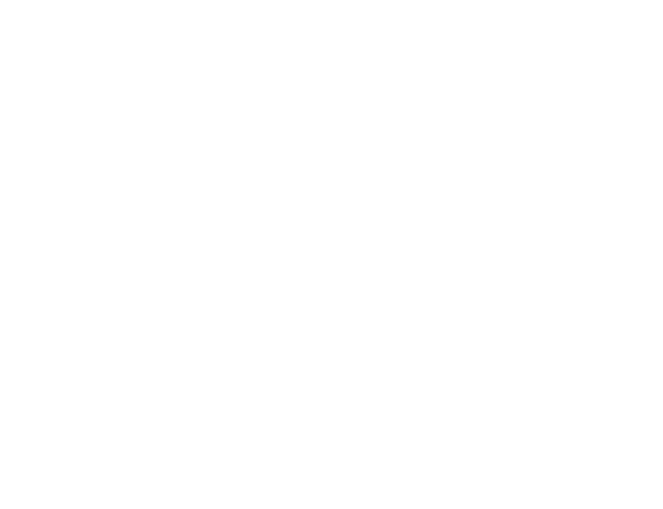
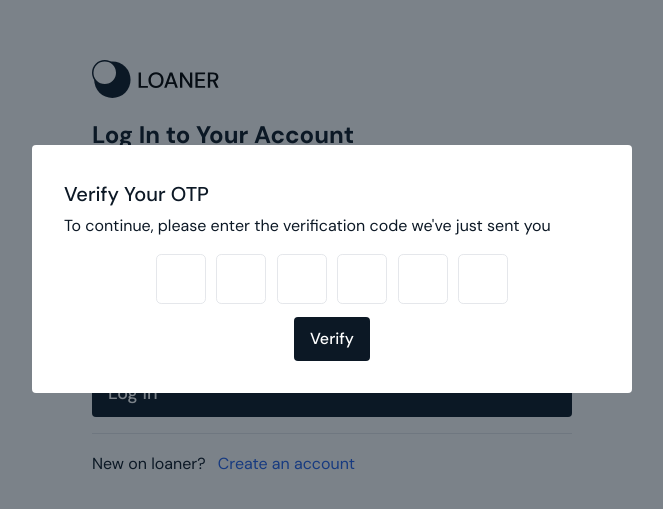
Before and after one commit to EricOgie/ope-fe, a Vue app: page /login/verify in a window 1280 px wide. Before the commit this address had no page. Shown: the part 131-640 px from the top of the page, without its empty margins (308-971 px from the left). Built offline with nearby package versions, Linux system fonts and the light colour scheme; what vue3-click-away would draw is missing.

Commit message:
added an otp verify page

```diff
--- a/src/assets/styles/main.scss
+++ b/src/assets/styles/main.scss
@@ -102,3 +102,14 @@
     max-width: 80%;
   }
 }
+.overlay {
+  position: fixed;
+  top: 0;
+  left: 0;
+  min-height: 100vh;
+  width: 100%;
+  display: flex;
+  justify-content: center;
+  background-color: rgba(12, 24, 37, 0.54);
+  align-items: center;
+}
--- a/src/components/reusables_/LoanFormModal.vue
+++ b/src/components/reusables_/LoanFormModal.vue
@@ -94,18 +94,7 @@
   },
 };
 </script>
-<style lang="scss" scoped>
-.overlay {
-  position: fixed;
-  top: 0;
-  left: 0;
-  min-height: 100vh;
-  width: 100%;
-  display: flex;
-  justify-content: center;
-  background-color: rgba(12, 24, 37, 0.54);
-  align-items: center;
-}
+<style lang="scss">
 .modal {
   max-width: 600px;
   width: 90%;
--- a/src/router/index.js
+++ b/src/router/index.js
@@ -1,5 +1,6 @@
 import { createRouter, createWebHistory } from "vue-router";
 import Nprogress from "nprogress";
+import Verify from "@/views/Verify.vue";
 import Home from "../views/Home.vue";
 import Login from "../views/SignIn.vue";
 import CreateAccount from "@/views/CreateAccount.vue";
@@ -12,11 +13,6 @@
     path: "/",
     name: "Home",
     component: Home,
-  },
-  {
-    path: "/login",
-    name: "Login",
-    component: Login,
   },
   {
     path: "/dashboard",
@@ -36,10 +32,23 @@
     ],
   },
   {
+    path: "/login",
+    name: "Login",
+    component: Login,
+    children: [
+      {
+        path: "verify",
+        name: "Verify",
+        component: Verify,
+      },
+    ],
+  },
+  {
     path: "/createaccount",
     name: "CreateAccount",
     component: CreateAccount,
   },
+
   {
     path: "/about",
     name: "About",
--- a/src/views/SignIn.vue
+++ b/src/views/SignIn.vue
@@ -107,7 +107,9 @@
       </div>
     </div>
 
-    <div></div>
+    <div>
+      <router-view></router-view>
+    </div>
   </div>
 </template>
 <script>
@@ -135,14 +137,13 @@
       // eslint-disable-next-line no-underscore-dangle
       //  const _this = this;
       const result = await this.v$.$validate();
-      console.log(this.v$);
-      console.log(result);
+
       if (!result) {
         // notify user form is invalid
         return;
       }
       this.login(this.user);
-      axios.post("https://opebe.herokuapp.com/login", this.user).then((res) => console.log(res));
+      axios.post("https://opebe.herokuapp.com/login", this.user);
     },
   },
   validations() {
--- a/src/views/Verify.vue
+++ b/src/views/Verify.vue
@@ -1,8 +1,76 @@
 <template>
-  <div></div>
+  <div>
+    <div class="overlay">
+      <div class="bg-white modal rounded">
+        <div>
+          <p class="font-medium text-xl">Verify Your OTP</p>
+          <p>To continue, please enter the verification code we've just sent you</p>
+        </div>
+
+        <div>
+          <form class="flex flex-col justify-center items-center">
+            <div class="flex items-center justify-center my-2">
+              <input type="number" v-model="first" id="first" maxlength="1" class="border" />
+              <input type="number" v-model="second" id="second" maxlength="1" class="border" />
+              <input type="number" v-model="third" id="third" maxlength="1" class="border" />
+              <input type="number" v-model="fourth" id="fourth" maxlength="1" class="border" />
+              <input type="number" v-model="fifth" id="fifth" maxlength="1" class="border" />
+              <input type="number" v-model="sixth" id="sixth" maxlength="1" class="border" />
+            </div>
+            <button class="bg-black rounded px-4 py-2 text-white font-medium">Verify</button>
+          </form>
+        </div>
+      </div>
+    </div>
+  </div>
 </template>
 <script>
+import { reactive, toRefs } from "vue";
+
 export default {
   name: "Verify",
+  setup() {
+    const values = reactive({
+      first: "",
+      second: "",
+      third: "",
+      fourth: "",
+      fifth: "",
+      sixth: "",
+    });
+    const { first, second, third, fourth, fifth, sixth } = toRefs(values);
+    const next = (e, to) => {
+      if (e.target.value !== "") {
+        document.getElementById(to).focus();
+      }
+    };
+    return { first, second, third, fourth, fifth, sixth, next };
+  },
 };
 </script>
+<style lang="scss" scoped>
+.modal {
+  max-width: 600px;
+  width: 90%;
+  padding: 2em;
+  background-color: white;
+}
+input {
+  max-width: 50px;
+  height: 50px;
+  border-radius: 0.25em;
+  margin: 0.25em;
+  font-size: 1.3em;
+  text-align: center;
+}
+input::-webkit-outer-spin-button,
+input::-webkit-inner-spin-button {
+  -webkit-appearance: none;
+  margin: 0;
+}
+
+/* Firefox */
+input[type="number"] {
+  -moz-appearance: textfield;
+}
+</style>
```
